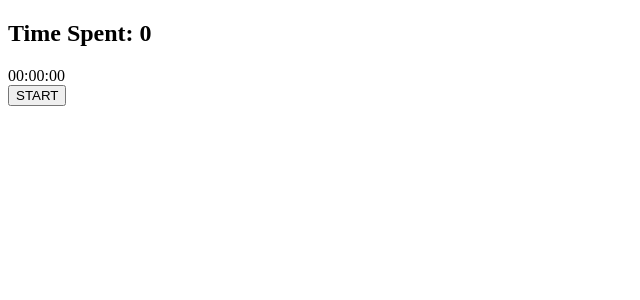
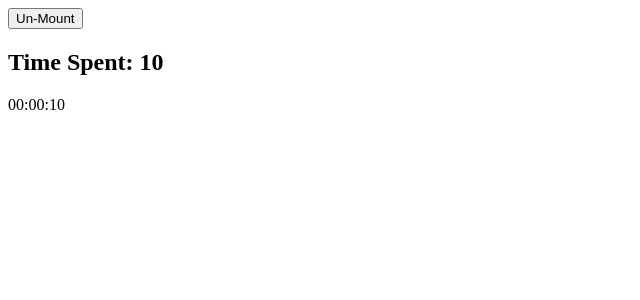
Before and after one commit to Aayushi-Mittal/Understanding-Lifecycle, a React (Create React App) app: page / in a window 1280 px wide. Shown: the top 300 px of the page, without its empty margins (0-640 px from the left). Built offline with nearby package versions, Linux system fonts and the light colour scheme.

Commit message:
stopping-and-unmounting-the-timer

```diff
--- a/src/App.js
+++ b/src/App.js
@@ -6,14 +6,14 @@ class App extends React.Component {
     super();
 
     this.state = {
-      timerOn: false
+      mount: true
     }
   }
 
-  handleTimerOn = () => {
+  handleMount = () => {
     this.setState((prevState) => {
       return {
-        timerOn: !prevState.timerOn
+        mount: !prevState.mount
       }
     })
   };
@@ -21,8 +21,8 @@ class App extends React.Component {
   render() {
     return (
       <>
-        <TimerOne timerOn={this.state.timerOn}/>
-        <button onClick={this.handleTimerOn}>{this.state.timerOn ? "STOP" : "START"}</button>
+        <button onClick ={this.handleMount}>{this.state.mount ? "Un-Mount": "Mount"}</button>
+        {this.state.mount? <TimerOne />: null}
       </>
     );
   }
--- a/src/Components/Timer/TimerOne.js
+++ b/src/Components/Timer/TimerOne.js
@@ -15,6 +15,10 @@ export default class TimerOne extends React.Component {
   componentDidMount() {
     console.log("Timer ComponentDidMount");
     console.log("_________________________________");
+
+    this.timer = setInterval(() => {
+      this.setState((prevState) => ({ time: prevState.time + 1 }));
+    }, 1000);
   }
 
   getSnapshotBeforeUpdate(prevProp, prevState) {
@@ -24,23 +28,14 @@ export default class TimerOne extends React.Component {
   }
 
   shouldComponentUpdate(nextProps, nextState) {
-    console.log(this.state.time);
-    return nextProps.timerOn !== this.props.timerOn || nextState.time % 5 === 0;
+    console.log("Timer shouldComponentUpdate");
+    console.log("_________________________________");
+    return true;
   }
 
   componentDidUpdate(prevProps, prevState, snapshot) {
     console.log("Timer componentDidUpdate");
     console.log("_________________________________");
-
-    if (prevProps.timerOn !== this.props.timerOn) {
-      if (this.props.timerOn) {
-        this.timer = setInterval(() => {
-          this.setState((prevState) => ({ time: prevState.time + 1 }));
-        }, 1000);
-      } else {
-        clearInterval(this.timer);
-      }
-    }
   }
 
   componentWillUnmount() {
```
